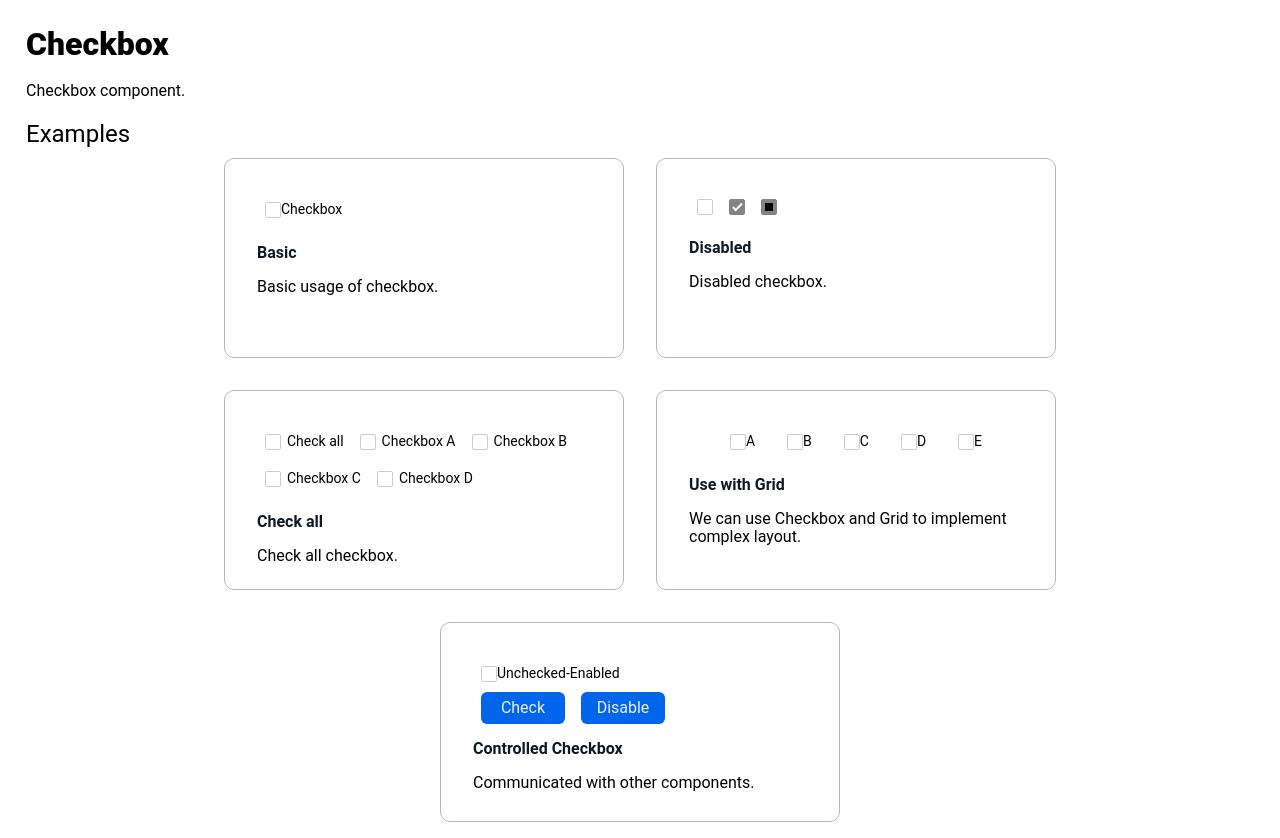
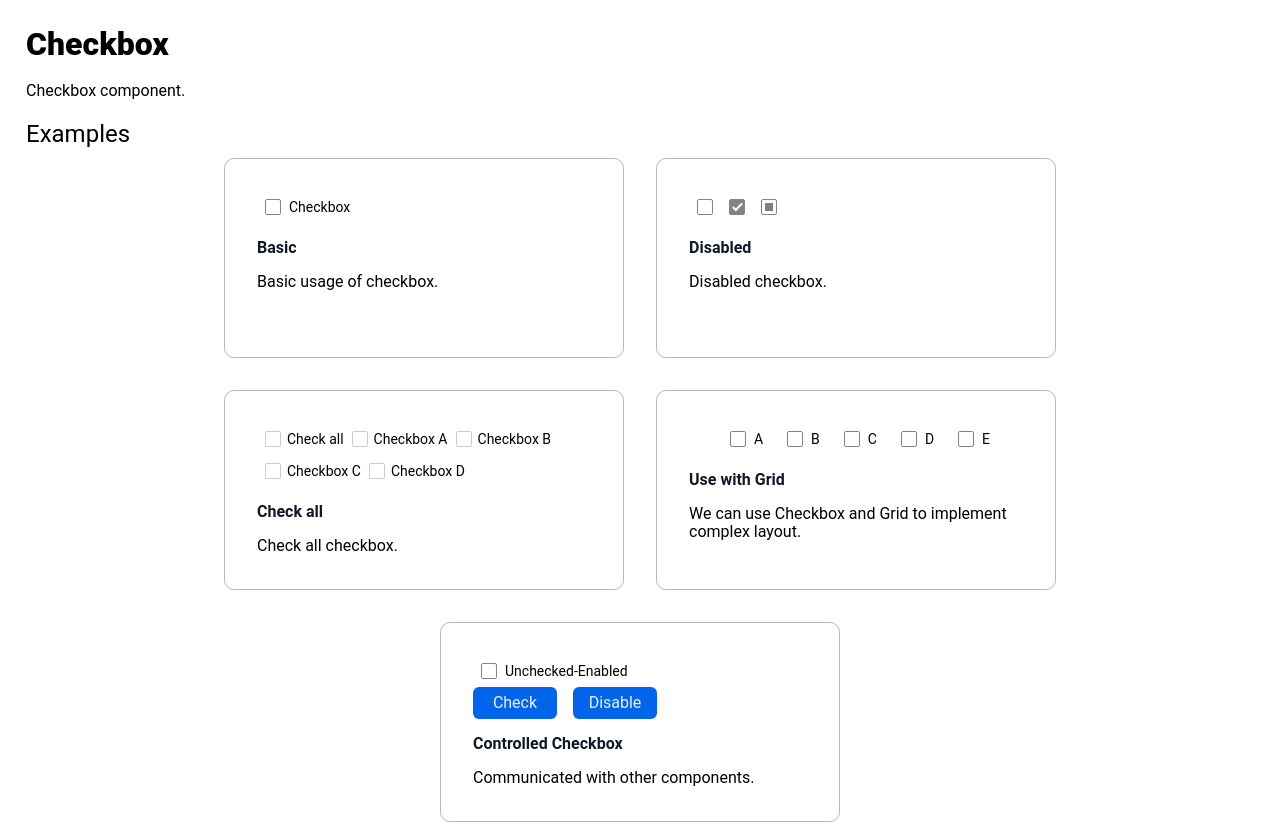
Before and after one commit to boketto0/Components, a React (Create React App) app: page / in a window 1280 px wide. Built offline with nearby package versions, Linux system fonts and the light colour scheme.

Commit message:
переделано состояние disabled

```diff
--- a/src/components/cells/Cell1.js
+++ b/src/components/cells/Cell1.js
@@ -1,5 +1,5 @@
 import './Cell1.css'
-import Checkbox from '../checkbox/Checkbox'
+import { Checkbox } from '../checkbox/Checkbox'
 
 export const Cell1 = () => {
 
--- a/src/components/cells/Cell2.js
+++ b/src/components/cells/Cell2.js
@@ -1,5 +1,5 @@
 import './Cell2.css'
-import { Checkbox } from '../checkbox'
+import { Checkbox } from '../checkbox/Checkbox'
 
 export const Cell2 = () => {
 
--- a/src/components/cells/Cell3.js
+++ b/src/components/cells/Cell3.js
@@ -1,5 +1,5 @@
 import React, { useState, useEffect } from 'react';
-import Checkbox from '../checkbox/Checkbox';
+import { Checkbox } from '../checkbox/Checkbox'
 import CheckboxGroup from '../checkbox/CheckboxGroup';
 import './Cell3.css';
 
--- a/src/components/cells/Cell4.js
+++ b/src/components/cells/Cell4.js
@@ -1,5 +1,5 @@
 import './Cell4.css'
-import Checkbox from '../checkbox/Checkbox'
+import { Checkbox } from '../checkbox/Checkbox'
 
 export const Cell4 = () => {
 
--- a/src/components/cells/Cell5.js
+++ b/src/components/cells/Cell5.js
@@ -1,6 +1,6 @@
 import React, { useState } from 'react';
 import './Cell5.css';
-import Checkbox from '../checkbox/Checkbox';
+import { Checkbox } from '../checkbox/Checkbox'
 import { Button, ButtonType, ButtonSize } from '../button/Button';
 
 export const Cell5 = () => {
--- a/src/components/checkbox/Checkbox.css
+++ b/src/components/checkbox/Checkbox.css
@@ -2,7 +2,6 @@
   display: inline-flex;
   align-items: center;
   cursor: pointer;
-  margin: 8px;
 }
 
 .checkbox input {
@@ -13,17 +12,26 @@
   position: relative;
   width: 16px;
   height: 16px;
-  border: 1px solid #ccc;
+  border: 1px solid rgb(131, 131, 131);
   border-radius: 2px;
   transition: background-color 0.3s ease;
+  margin: 8px;
 }
 
 .checkmark:hover {
   border: 1px solid #007bff;
 }
 
+.checkmark-disabled:hover {
+  border: 1px solid rgb(131, 131, 131);
+}
+
 .checkbox input:checked ~ .checkmark {
   background-color: #007bff;
+}
+
+.checkbox input:checked ~ .checkmark-disabled {
+  background-color: rgb(131, 131, 131);
 }
 
 .checkbox input:checked ~ .checkmark-indeterminate {
@@ -33,21 +41,10 @@
 .checkbox input:checked ~ .checkmark-disabled {
   border: 1px solid rgb(131, 131, 131);
   cursor: not-allowed;
-  background-color: rgb(131, 131, 131);
-}
-
-.checkbox-disabled {
-  cursor: not-allowed;
-}
-
-.checkbox-disabled_checked {
-  background-color: rgb(131, 131, 131);
-  cursor: not-allowed;
-  content: '';
 }
 
 .checkbox input:checked ~ .checkmark::after {
-  content: '';
+  content: "";
   position: absolute;
   display: block;
   left: 5px;
@@ -65,16 +62,24 @@
 
 .checkbox input:checked ~ .checkmark-indeterminate::after {
   content: "";
+  position: absolute;
   top: 50%;
-  inset-inline-start: 50%;
+  left: 50%;
+  transform: translate(-50%, -50%);
   width: 8px;
   height: 8px;
-  background-color: #1677ff;
-  border: 0;
-  transform: translate(-50%, -50%) scale(1);
-  opacity: 1;
+  background-color: gray;
+  border: none;
 }
 
 .checkbox input:checked ~ .checkmark-indeterminate-disabled::after {
-  background-color: black;
+  background-color: gray;
 }
+
+.checkbox input:indeterminate ~ .checkmark-indeterminate::after {
+  background-color: gray;
+}
+
+.checkbox input:indeterminate ~ .checkmark-indeterminate-disabled::after {
+  background-color: gray;
+}
--- a/src/components/checkbox/Checkbox.js
+++ b/src/components/checkbox/Checkbox.js
@@ -1,31 +1,23 @@
-import React from 'react';
+import React, { useState } from 'react';
 import classnames from 'classnames';
 import './Checkbox.css';
 
-export class Checkbox extends React.Component {
-  constructor(props) {
-    super(props);
-    this.state = {
-      checked: props.checked || false,
-    };
-  }
+export const Checkbox = (props) => {
+  const { text, disabled, indeterminate, checked: checkedProps, onChange } = props;
 
-  handleCheckboxChange = () => {
-    const { disabled, onChange } = this.props;
+  const [checkedState, setCheckedState] = useState(checkedProps || false);
+
+  const handleCheckboxChange = () => {
     if (!disabled) {
-      const { checked } = this.state;
-      const newChecked = !checked;
-      this.setState({ checked: newChecked });
+      const newChecked = !checkedState;
+      setCheckedState(newChecked);
       if (onChange) {
         onChange(newChecked);
       }
     }
   };
 
-  render() {
-    const { text, disabled, indeterminate, checked: checkedProps } = this.props;
-    const { checked: checkedState } = this.state;
-    const checked = checkedProps || indeterminate || checkedState;
+  const checked = checkedProps ||  indeterminate ||  checkedState;
 
   const checkboxClasses = classnames('checkbox', {
     'checkbox-disabled': disabled,
@@ -39,12 +31,9 @@ export class Checkbox extends React.Component {
 
   return (
     <label className={checkboxClasses}>
-        <input type="checkbox" checked={checked} onChange={this.handleCheckboxChange} disabled={disabled} />
+      <input type="checkbox" checked={checked} onChange={handleCheckboxChange} disabled={disabled} />
       <span className={checkmarkClasses}></span>
       {text && <span className="label">{text}</span>}
     </label>
   );
-  }
-}
-
-export default Checkbox;
+};
--- a/src/components/checkbox/CheckboxGroup.js
+++ b/src/components/checkbox/CheckboxGroup.js
@@ -1,5 +1,5 @@
 import React, { useState, useEffect } from 'react';
-import Checkbox from './Checkbox';
+import { Checkbox } from '.';
 import './CheckboxGroup.css';
 
 export const CheckboxGroup = ({ children }) => {
--- a/src/components/checkbox/index.js
+++ b/src/components/checkbox/index.js
@@ -1 +1 @@
-export * from './Checkbox';
+export * from './Checkbox'
```
Lines whose indentation alone changed are shown as unchanged.
